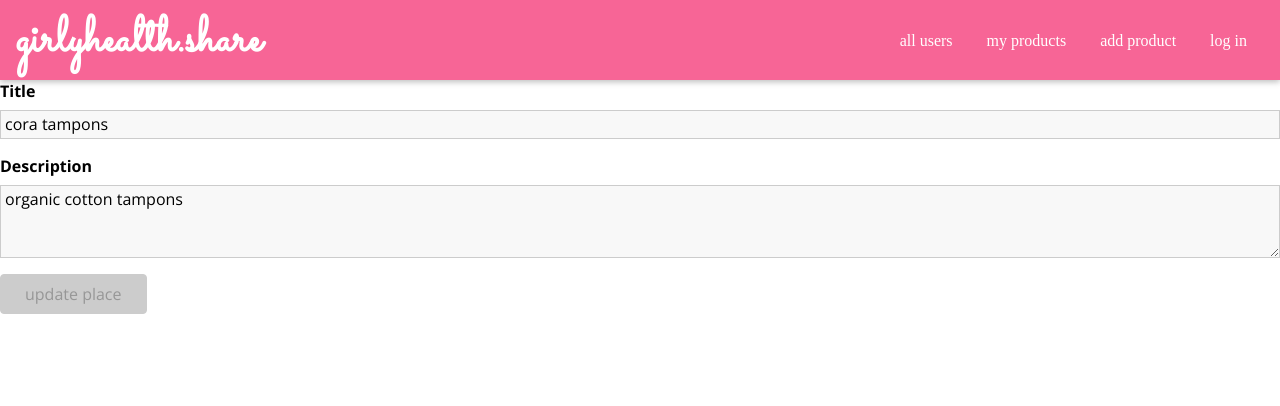
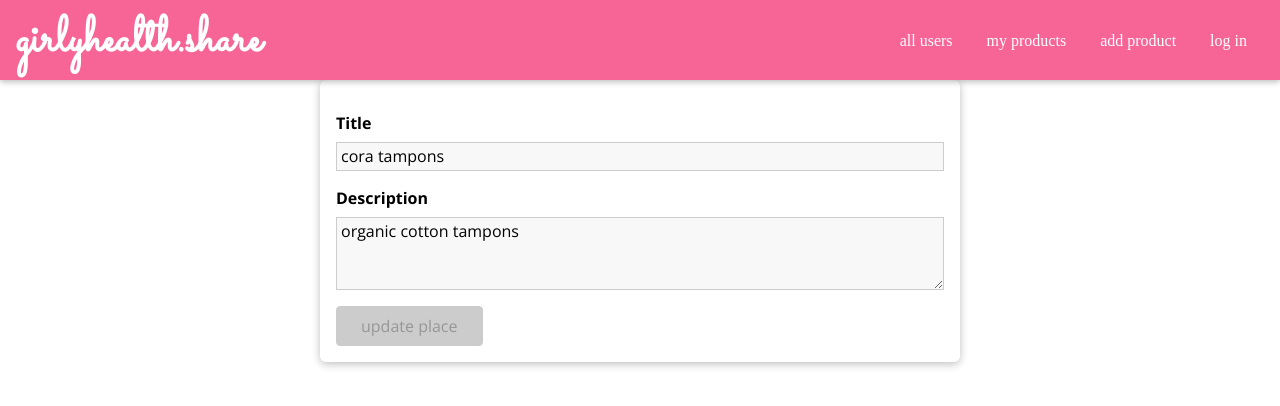
Before and after one commit to lilyshowlader/girly.share, a React (Create React App) app: page /products/p3 in a window 1280 px wide. Shown: the top 406 px of the page. Built offline with nearby package versions, Linux system fonts and the light colour scheme.

Commit message:
adjust form css

```diff
--- a/src/products/pages/NewProduct.jsx
+++ b/src/products/pages/NewProduct.jsx
@@ -2,7 +2,7 @@ import React, { useCallback, useReducer } from 'react'
 import Input from '../../shared/components/FormElements/Input'
 import Button from'../../shared/components/FormElements/Button'
 import { VALIDATOR_REQUIRE } from '../../shared/util/validators'
-import './NewProduct.css'
+import './ProductForm.css'
 
 const formReducer = (state, action) => {
   switch (action.type) {
--- a/src/products/pages/UpdateProduct.js
+++ b/src/products/pages/UpdateProduct.js
@@ -3,6 +3,7 @@ import { useParams } from 'react-router-dom'
 import Input from '../../shared/components/FormElements/Input'
 import Button from '../../shared/components/FormElements/Button'
 import { VALIDATOR_REQUIRE, VALIDATOR_MINLENGTH } from '../../shared/util/validators'
+import './ProductForm.css'
 
 export default function UpdateProduct() {
 // dummy data
@@ -48,7 +49,7 @@ const identifiedProduct = DUMMY_PRODUCTS.find(p => p.id === productId);
 
 	return (
 		// if we find the place, we want to display the form and initialize the values from that submitted form
-		<form>
+		<form className='place-form'>
 			<Input id='title'
 			element="input"
 			type="text"
```
Also changed, not shown: src/products/pages/ProductForm.css (renamed from src/products/pages/NewProduct.css).
